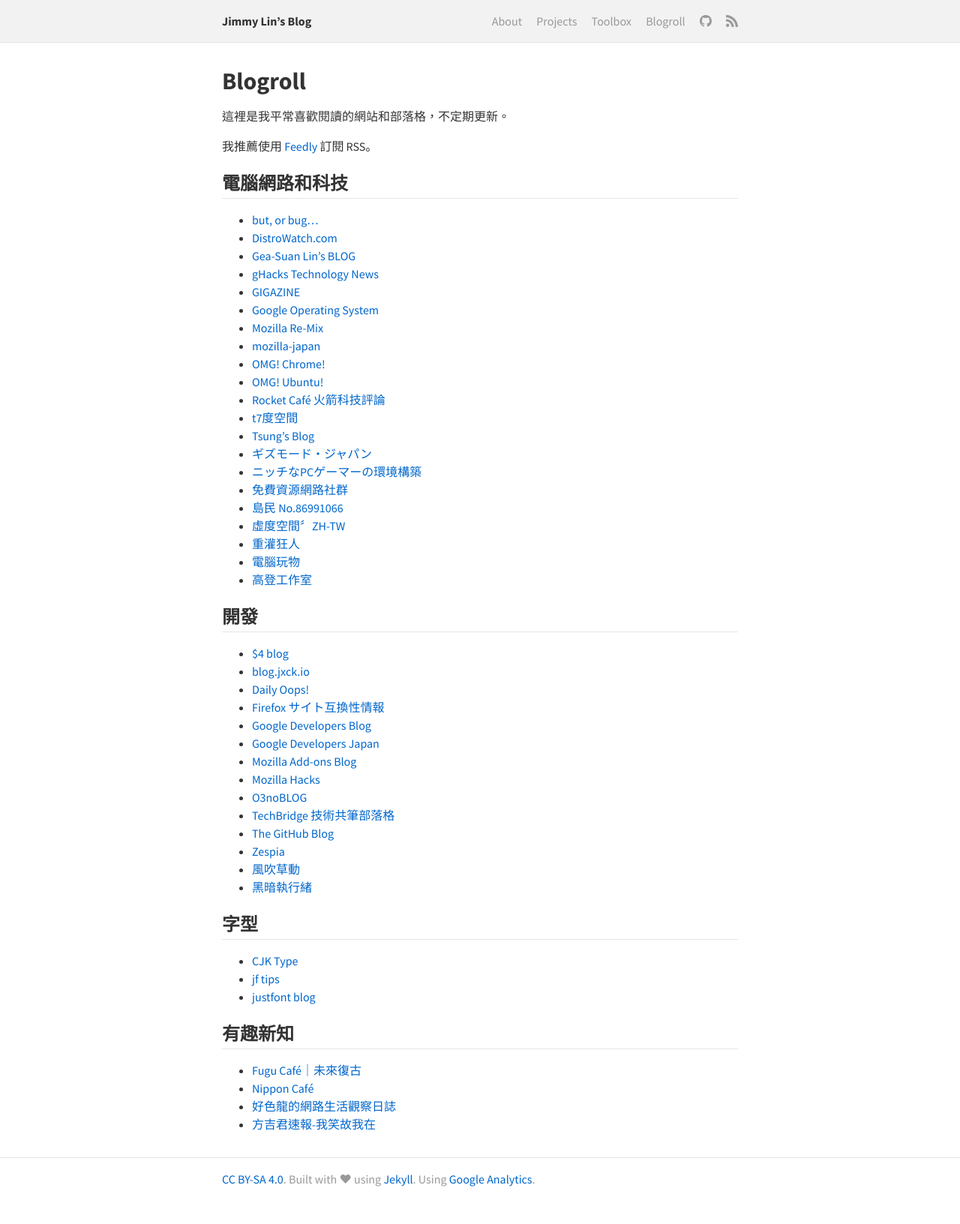
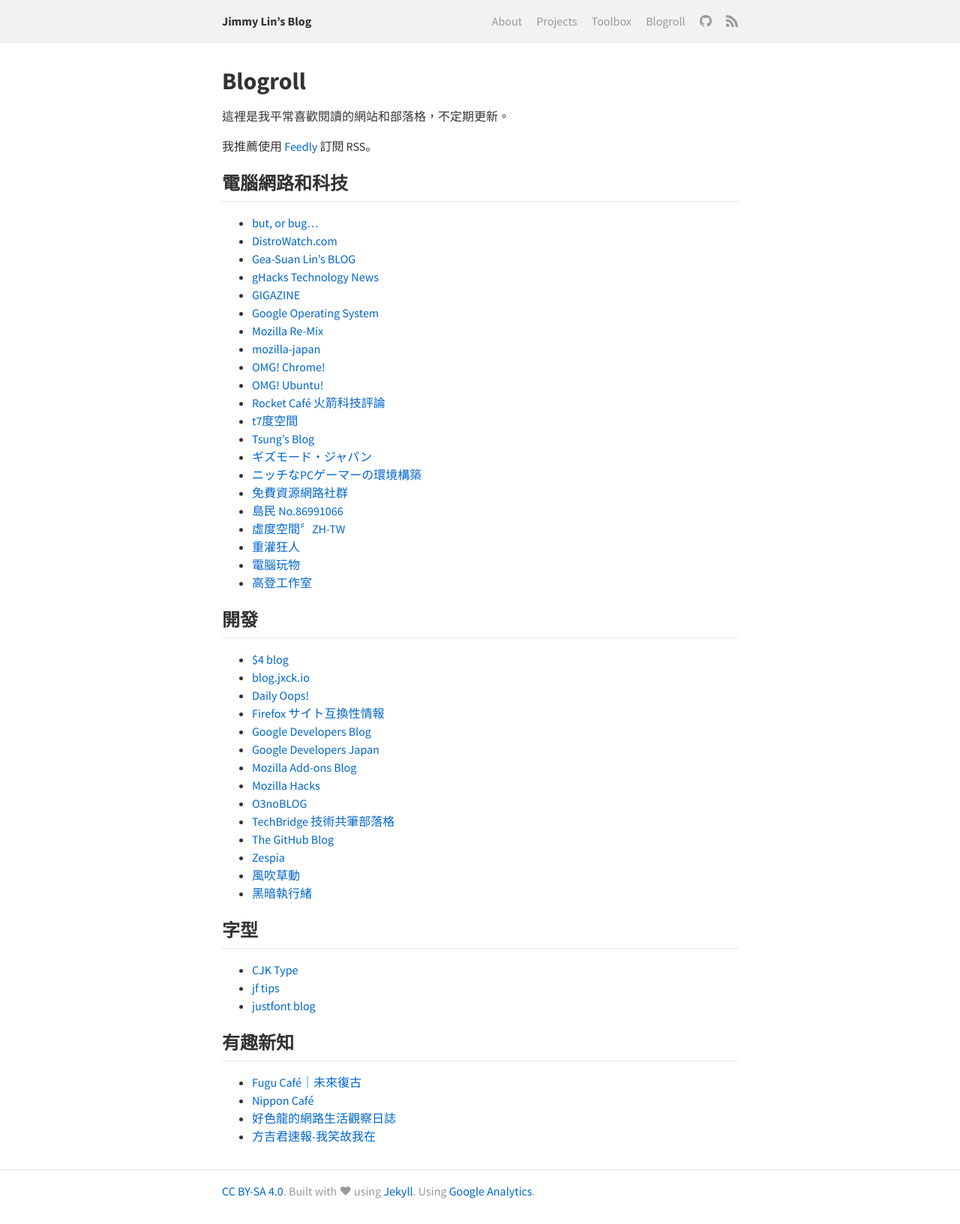
Before and after one commit to mnghsn/jmln.tw, a Jekyll site: the page built from _pages/blogroll.md, in a window 1280 px wide. Shown: the whole page at 75% size. Built offline with Jekyll 4.4.1, drawn with Linux system fonts in a browser that asks for light colours.

Commit message:
Increase the paddings of article headings

```diff
--- a/_sass/_article.scss
+++ b/_sass/_article.scss
@@ -13,7 +13,7 @@
   }
 
   h1, h2 {
-    padding-bottom: $spacer-xs;
+    padding-bottom: $spacer-sm;
     border-bottom: $border;
   }
 
```
